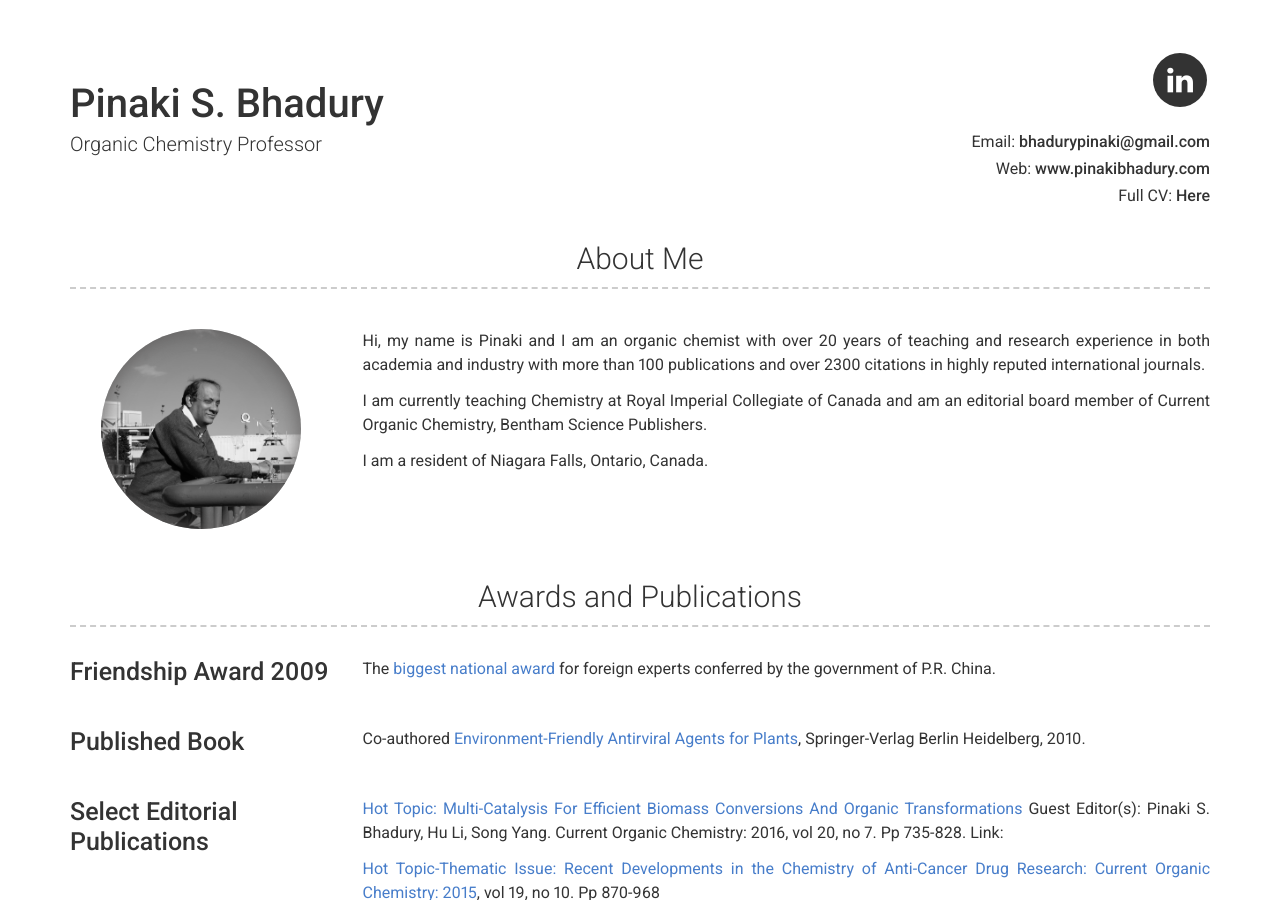
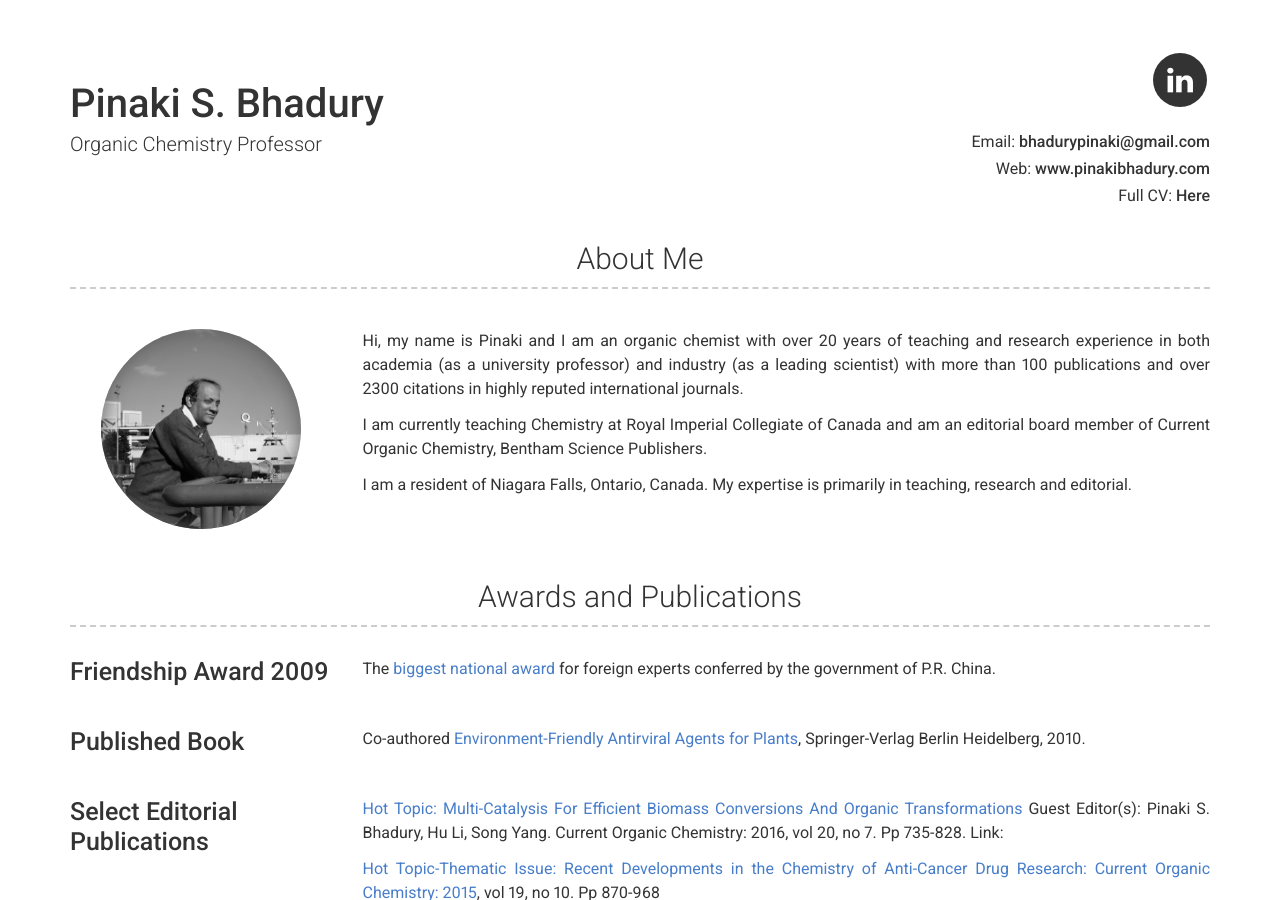
Before and after one commit to pinakibhadury/pinakibhadury.github.io, a Jekyll site: the page built from index.md, in a window 1280 px wide and 900 px high. Built offline with Jekyll 4.4.1, drawn with Linux system fonts in a browser that asks for light colours.

Commit message:
Update _config.yml

```diff
--- a/_config.yml
+++ b/_config.yml
@@ -25,11 +25,11 @@ linkedin_username: pinaki-bhadury-b590b699
 # about_title: About Me (Use this to override about section title)
 about_profile_image: assets/images/pinaki-profile.jpg
 about_content: | # this will include new lines to allow paragraphs
-  Hi, my name is Pinaki and I am an organic chemist with over 20 years of teaching and research experience in both academia and industry with more than 100 publications and over 2300 citations in highly reputed international journals.
+  Hi, my name is Pinaki and I am an organic chemist with over 20 years of teaching and research experience in both academia (as a university professor) and industry (as a leading scientist) with more than 100 publications and over 2300 citations in highly reputed international journals.
 
   I am currently teaching Chemistry at Royal Imperial Collegiate of Canada and am an editorial board member of Current Organic Chemistry, Bentham Science Publishers.
 
-  I am a resident of Niagara Falls, Ontario, Canada.
+  I am a resident of Niagara Falls, Ontario, Canada. My expertise is primarily in teaching, research and editorial.
 
 # Projects Section
 projects_title: Awards and Publications #(Use this to override about projects section title)
```
